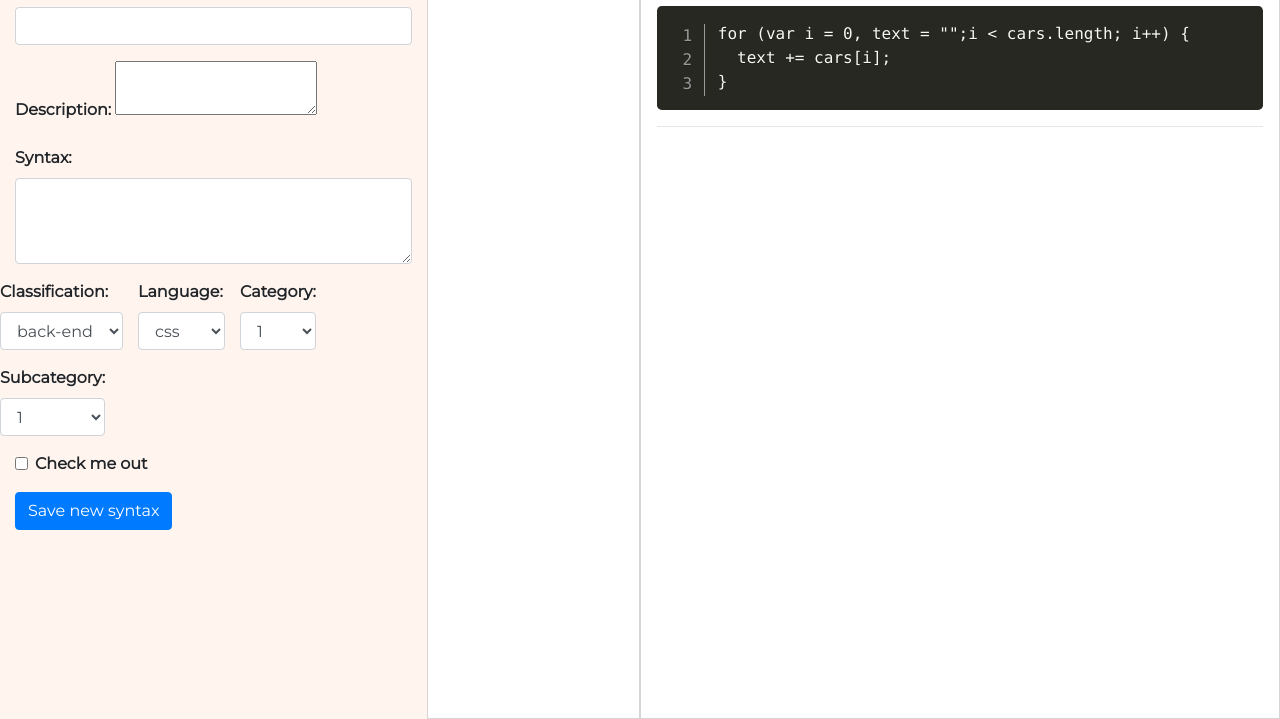
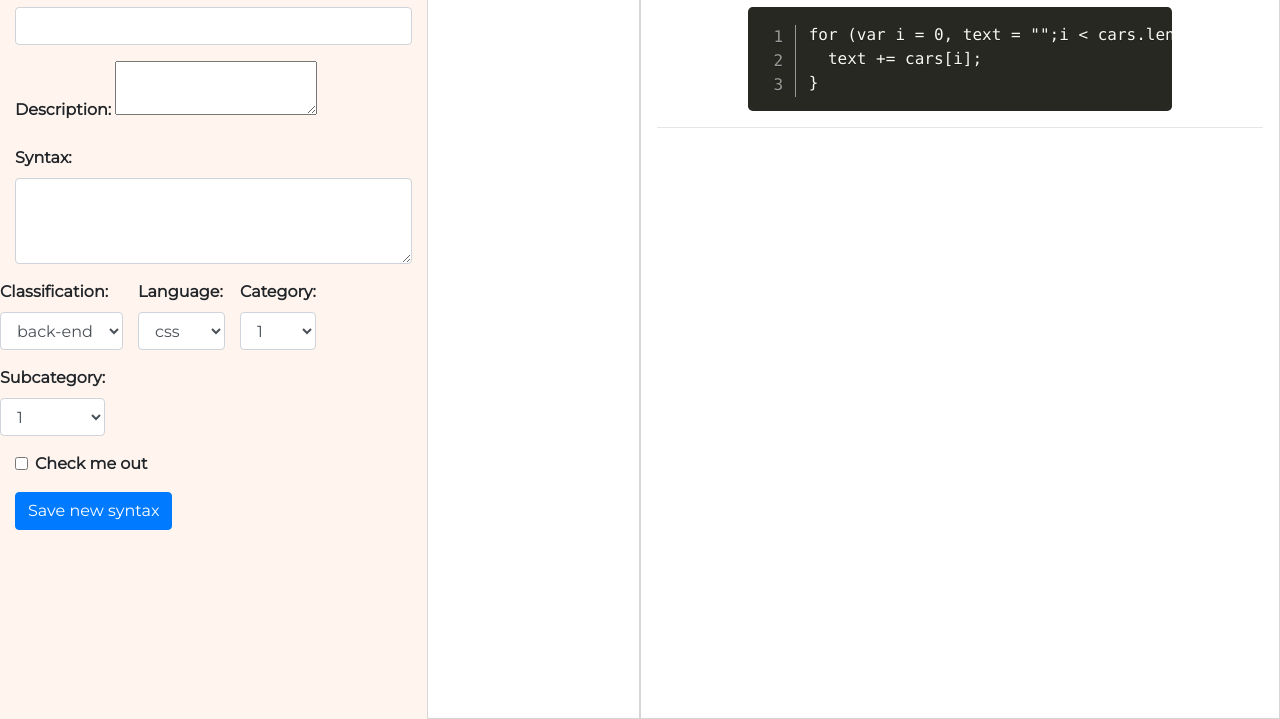
Before and after one commit to mnerisilva/snippets, a PHP site: page / in a window 1280 px wide. Shown: the part 81-800 px from the top of the page. Run offline with PHP 8.4, Linux system fonts and the light colour scheme; data comes from the database, SQL or seed files in the repository; data that the repository does not hold is empty; some libraries are stand-ins or nearby versions.

Commit message:
mais ajustes

```diff
--- a/css/style.css
+++ b/css/style.css
@@ -80,6 +80,13 @@
     }
 
 
+    /*prism.js*/
+    .code-toolbar {
+        width: 70%;
+        margin: auto;
+    }
+
+
     /*  summernote - escondendot grupo de botões para simplificar a barra de ferramentas   */
     .note-table, .note-insert, .note-para {
         display: none;
--- a/js/script.js
+++ b/js/script.js
@@ -48,7 +48,7 @@
                 }
                 //$(elemento_prism).find('code').html(registro.syntax_sni);
                 $('.lado2').append('<a href=""><h4>'+registro.title_sni+'</h4></a>');
-                $('.lado3').append('<h4>'+registro.title_sni+'  '+icon+'</h4>');
+                $('.lado3').append('<h4 style="border-bottom: solid thin;">'+registro.title_sni+'  '+icon+'</h4>');
                 $('.lado3').append('<h5 style="color: #544e4e">'+registro.description_sni);
                 Prism.highlightAll();
                 $('.lado3').append('<pre class="code"><code class="brush: js line-numbers '+language_class+'">'+registro.syntax_sni+'</code></pre><hr>');
```
